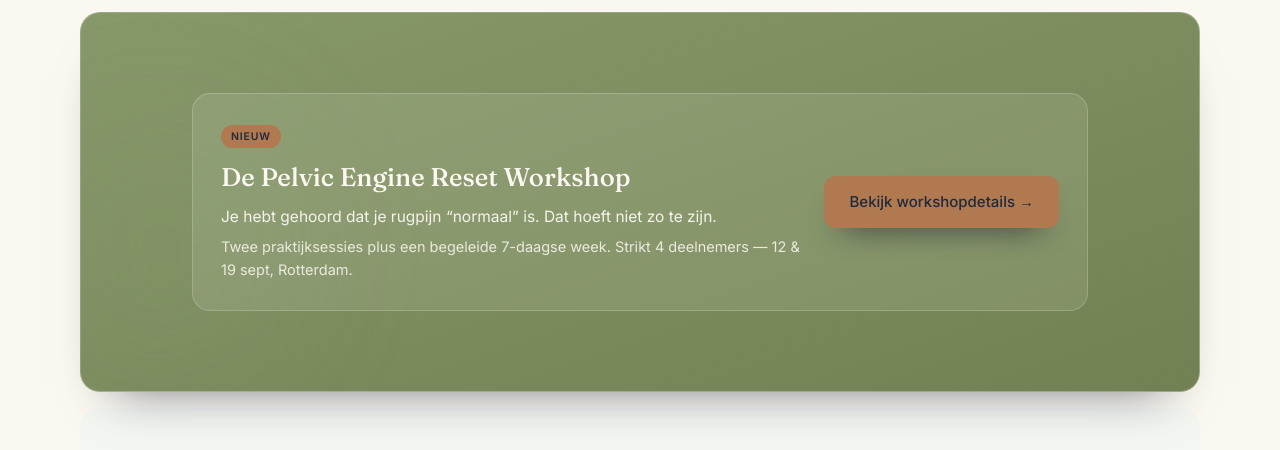
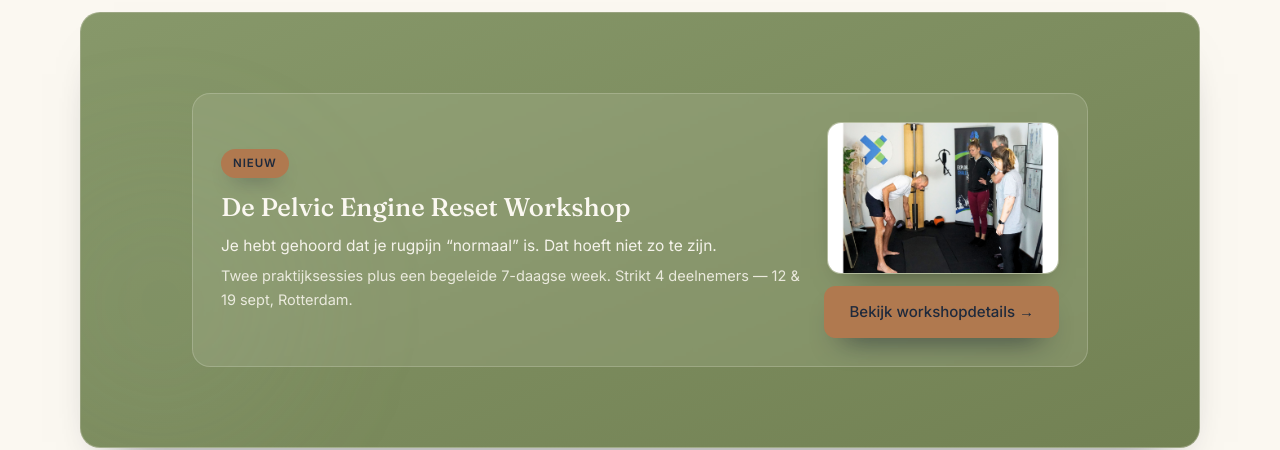
Before and after one commit to VinPOPFrance/James, a Next.js app: page /nl in a window 1280 px wide. Shown: the part 1480-1930 px from the top of the page. Built offline with nearby package versions, Linux system fonts and the light colour scheme; no server answers.

Commit message:
Add image to WorkshopPromoCard and adjust badge styling

```diff
--- a/src/components/sections/WorkshopPromoCard.tsx
+++ b/src/components/sections/WorkshopPromoCard.tsx
@@ -1,3 +1,4 @@
+import Image from "next/image";
 import { Button } from "@/components/ui/Button";
 import { home } from "@/config/content.en";
 import type { DeepLoosen } from "@/types/content";
@@ -20,7 +21,7 @@ export function WorkshopPromoCard({ content, href = "/pelvic-engine-reset" }: Wo
 
       <div className="relative mx-auto flex max-w-4xl flex-col items-start gap-5 rounded-[18px] border border-ivory/20 bg-ivory/10 p-6 backdrop-blur-[1px] md:flex-row md:items-center md:justify-between md:p-7">
         <div>
-          <span className="mb-3 inline-block rounded-full bg-copper px-2.5 py-1 text-[10.5px] font-semibold uppercase tracking-[0.08em] text-navy shadow-[0_10px_20px_-12px_rgba(15,23,42,0.8)]">
+          <span className="mb-3 inline-block rounded-full bg-copper px-3 py-1.5 text-[11.5px] font-semibold uppercase tracking-[0.08em] text-navy shadow-[0_10px_20px_-12px_rgba(15,23,42,0.8)]">
             {t.badge}
           </span>
           <h2 className="mb-2 font-voice text-[clamp(1.25rem,2.4vw,1.6rem)] font-medium leading-snug text-ivory">
@@ -30,7 +31,17 @@ export function WorkshopPromoCard({ content, href = "/pelvic-engine-reset" }: Wo
           <p className="text-[14.5px] leading-relaxed text-ivory/85">{t.detail}</p>
         </div>
 
-        <div className="inline-flex shrink-0">
+        <div className="inline-flex w-full shrink-0 flex-col gap-3 md:w-auto md:items-end">
+          <div className="overflow-hidden rounded-[14px] border border-ivory/30 bg-ivory/10 shadow-[0_16px_32px_-22px_rgba(0,0,0,0.65)]">
+            <Image
+              src="/media/group-1.jpg"
+              alt="Group training session"
+              width={320}
+              height={220}
+              className="h-[180px] w-full object-cover md:h-[150px] md:w-[230px]"
+              sizes="(max-width: 768px) 100vw, 230px"
+            />
+          </div>
           <Button
             href={href}
             surface="dark"
```
